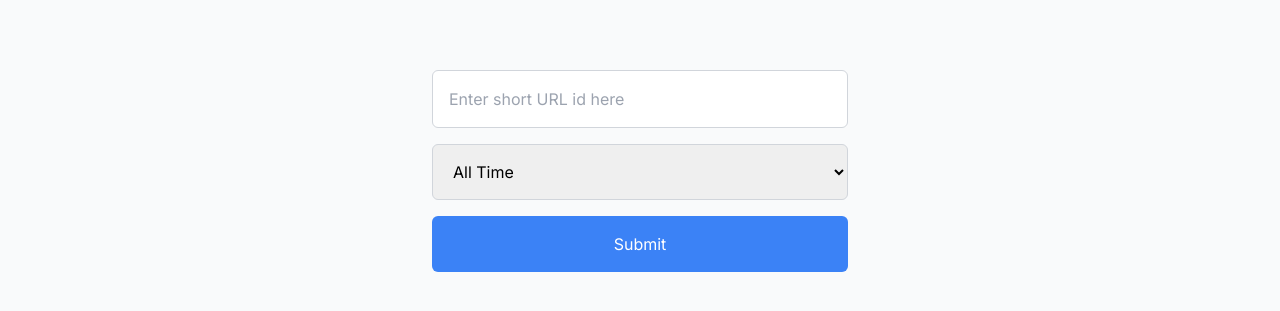
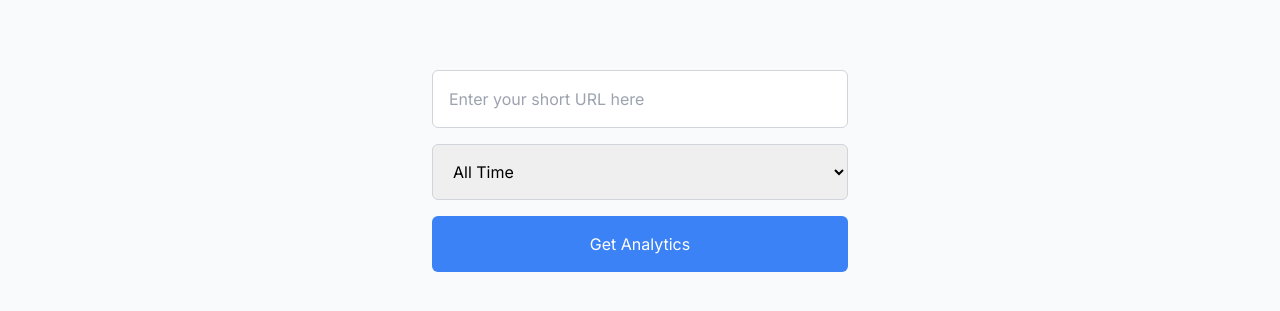
Before and after one commit to kinskiwu/blink-r-next, a Next.js app: page /analytics in a window 1280 px wide. Shown: the part 267-578 px from the top of the page. Built offline with nearby package versions, Linux system fonts and the light colour scheme; no server answers.

Commit message:
update analytics

```diff
--- a/src/app/analytics/page.tsx
+++ b/src/app/analytics/page.tsx
@@ -53,7 +53,7 @@ return (
             type="text"
             value={inputShortUrl}
             onChange={(e) => setInputShortUrl(e.target.value)}
-            placeholder="Enter short URL id here"
+            placeholder="Enter your short URL here"
             className="mb-4 w-full p-4 border border-gray-300 rounded-md focus:outline-none focus:ring-2 focus:ring-blue-500"
           />
           <select
@@ -69,7 +69,7 @@ return (
             onClick={handleSubmitShortUrl}
             className="w-full p-4 bg-blue-500 text-white rounded-md hover:bg-blue-600 focus:outline-none focus:ring-2 focus:ring-blue-500 transition duration-300"
           >
-            Submit
+            Get Analytics
           </button>
         </div>
         {accessCount > 0 && (
```
